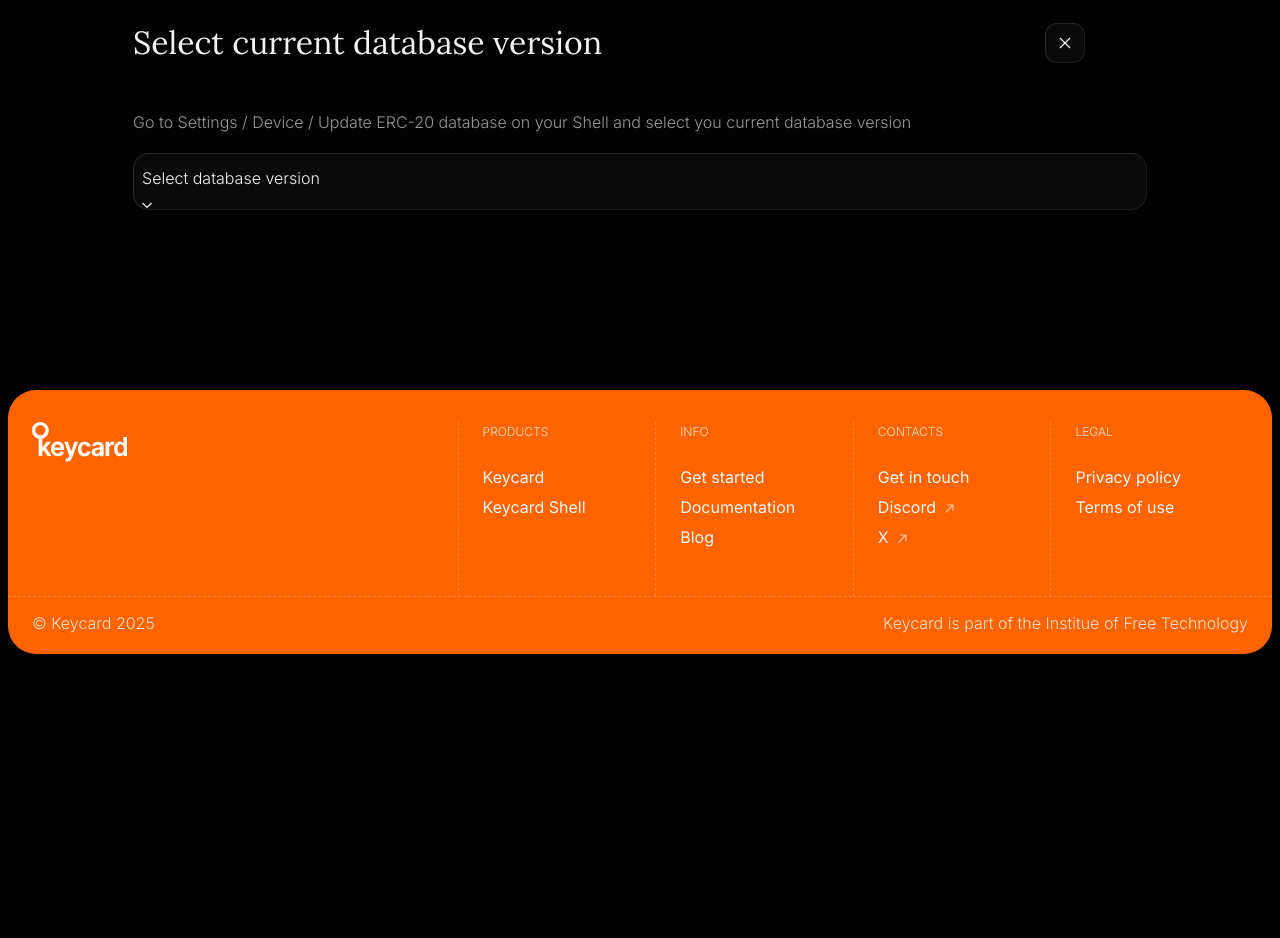
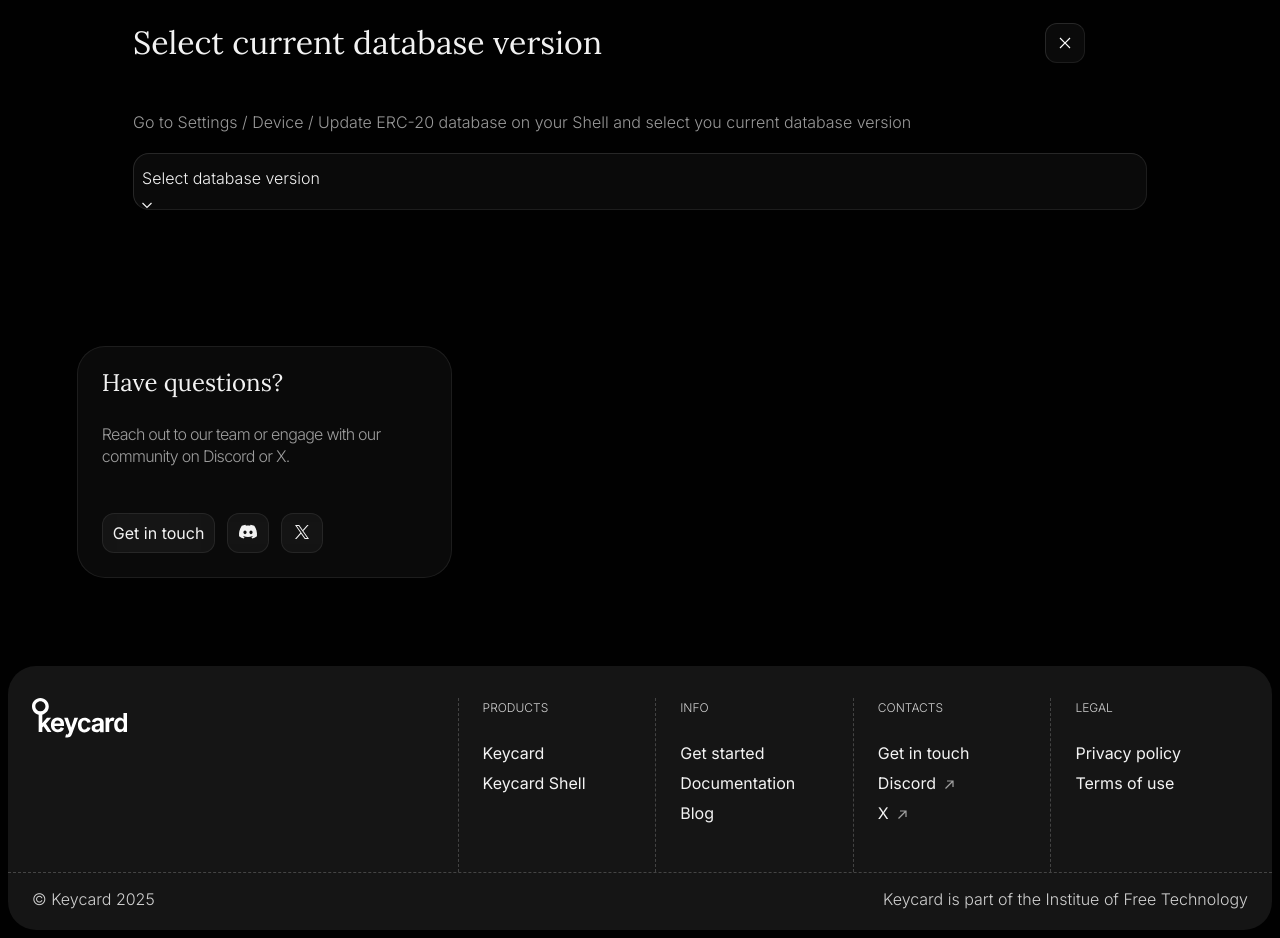
Before and after one commit to keycard-tech/keycard-shell-webapp, a Django app: template templates/keycard_shell/db.html in a window 1280 px wide. Shown: the part 137-1075 px from the top of the page. Before the commit the page ends 791 px from the top, so only its background shows below. Run offline with Django 5.2, Linux system fonts and the light colour scheme; the template is opened without the code that fills it, so the values that code supplies are empty.

Commit message:
updated ui

```diff
--- a/static/keycard_shell/css/style.css
+++ b/static/keycard_shell/css/style.css
@@ -229,6 +229,7 @@ body {
   line-height: 1.3em;
   font-weight: var(--text-font-weight);
   box-sizing: border-box;
+  overflow: auto;
 }
 
 .keycard-shell__main-container {
@@ -417,7 +419,7 @@ body {
 }
 
 .kpro__web_footer {
-    background-color: var(--orange);
+    background-color: var(--white-8);
     width: 100%;
     height: 100%;
     border-radius: var(--container-border-radius);
@@ -527,7 +529,7 @@ body {
     width: 100%;
     padding: 0 6%;
     margin-top: 136px;
-    margin-bottom: 100px;
+    margin-bottom: 80px;
     box-sizing: border-box;
     display: flex;
     flex-direction: column;
@@ -865,6 +867,10 @@ body {
 
 /* Bottom content */
 
+.keycard_shell__bottom {
+    width: 100%;
+}
+
 .keycard_shell__bottom-content-container {
     width: 100%;
     display: flex;
@@ -874,6 +880,8 @@ body {
 }
 
 .keycard_shell__bottom-menu-part {
+    flex-grow: 0;
+    flex-basis: 33.33%;
     max-width: 33.33%;
     min-height: 190px;
     padding: 20px 24px 24px 24px;
--- a/templates/keycard_shell/base.html
+++ b/templates/keycard_shell/base.html
@@ -21,6 +21,9 @@
         <div class="keycard_shell__content-container">
             {% block content %}
             {% endblock %}
+            {% block bottom_links %}
+                {% include './bottom_links.html' %}
+            {% endblock %}
         </div>
         {% block footer %}
             {% include './footer.html' %}
--- /dev/null
+++ b/templates/keycard_shell/bottom_links.html
@@ -0,0 +1,95 @@
+{% load static %}
+<div class="keycard_shell__bottom">
+    <div class="keycard_shell__bottom-heading-container keycard_shell__display-none" id="bottom-heading">
+        <div class="keycard_shell__bottom-heading">
+            <h2 class="keycard_shell__h2" id="verify-result-header">What's next?</h2>
+        </div>
+        <div class="keycard_shell__bottom-prompt-container">
+            <span class="keycard_shell__bottom-prompt">Keep your Shell secure and up-to-date and join our community</span>
+        </div>
+    </div>
+    <div class="keycard_shell__bottom-content-container" id="bottom-content-container">
+        <div class="keycard_shell__bottom-menu-part">
+            <div class="keycard_shell__bottom-menu-header">
+                <h3 class="keycard_shell__h3">Have questions?</h3>
+            </div>
+            <div class="keycard_shell__bottom-menu-prompt">
+                <p class="keycard_shell__bottom-menu-prompt-text">Reach out to our team or engage with our community on Discord or X. <span class="keycard_shell__align-text"></span></p>
+            </div>
+            <div class="keycard_shell__help-links">
+                <ul class="keycard_shell__help-links-list">
+                    <li class="keycard_shell__help-links-list-el"><a href="mailto:support@keycard.tech" class="keycard_shell__help-link">Get in touch</a></li>
+                    <li class="keycard_shell__help-links-list-el"><a href="https://discord.com/invite/uJAXk7jFhZ" class="keycard_shell__help-link"><img src="{% static 'keycard_shell/img/discord.svg' %}" class="keycard_shell__help-link-img" alt="Discord"></a></li>
+                    <li class="keycard_shell__help-links-list-el"><a href="https://x.com/Keycard_" class="keycard_shell__help-link"><img src="{% static 'keycard_shell/img/twitter.svg' %}" class="keycard_shell__help-link-img" alt="Discord"></a></li>
+                </ul>
+            </div>
+        </div>
+        <div class="keycard_shell__bottom-menu-part keycard_shell__steps keycard_shell__display-none" id="verify">
+            <div class="keycard_shell__bottom-menu-header">
+                <h3 class="keycard_shell__h3">Verify authenticity of Shell</h3>
+            </div>
+            <div class="keycard_shell__bottom-menu-prompt">
+                <p class="keycard_shell__bottom-menu-prompt-text">Ensure your Shell is authentic and check its verification history.</p>
+            </div>
+            <div class="keycard_shell__update-links">
+                <div class="keycard_shell__update-links-list">
+                    <span class="keycard_shell__update-links-el">
+                        <a href="{% url 'device:verify-index' %}" id="verify-device-link" class="keycard_shell__update-link">
+                            <img src="{% static 'keycard_shell/img/verified.svg' %}" alt="Verify">
+                            <span>Verify authenticity</span>
+                        </a>
+                    </span>
+                </div>
+            </div>
+        </div>
+        <div class="keycard_shell__bottom-menu-part keycard_shell__steps keycard_shell__display-none" id="firmware">
+            <div class="keycard_shell__bottom-menu-header">
+                <h3 class="keycard_shell__h3">Upgrade firmware</h3>
+            </div>
+            <div class="keycard_shell__bottom-menu-prompt">
+                <p class="keycard_shell__bottom-menu-prompt-text">Get the latest features and security improvements by installing the newest firmware. Update to <span id="fw-update-version"></span></p>
+            </div>
+            <div class="keycard_shell__update-links">
+                <div class="keycard_shell__update-links-list">
+                    <span class="keycard_shell__update-links-el">
+                        <a href="{% url 'firmware:firmware-index' %}" id="update-db-usb-link" class="keycard_shell__update-link">
+                            <img src="{% static 'keycard_shell/img/firmware.svg' %}" alt="FW">
+                            <span>Update firmware</span>
+                        </a>
+                    </span>
+                    <span class="keycard_shell__update-links-el-no-bg">
+                        <a href="" id="update-db-qr-link" class="keycard_external-link">
+                            <span>Release notes</span>
+                            <img src="{% static 'keycard_shell/img/external.svg' %}" class="keycard_shell__help-link-img" alt="External">
+                        </a>
+                    </span>
+                </div>
+            </div>
+        </div>
+        <div class="keycard_shell__bottom-menu-part keycard_shell__steps keycard_shell__display-none" id="db">
+            <div class="keycard_shell__bottom-menu-header">
+                <h3 class="keycard_shell__h3">Update token database</h3>
+            </div>
+            <div class="keycard_shell__bottom-menu-prompt">
+                <p class="keycard_shell__bottom-menu-prompt-text">Keep your token list up to date so Shell can recognize new tokens in transactions. Update to <span id="db-update-version"></span></p>
+            </div>
+            <div class="keycard_shell__update-links">
+                <div class="keycard_shell__update-links-list">
+                    <span class="keycard_shell__update-links-el">
+                        <a href="" id="update-db-usb-link" class="keycard_shell__update-link">
+                            <img src="{% static 'keycard_shell/img/keycard-pro.svg' %}" alt="Shell">
+                            <span>Connect device</span>
+                        </a>
+                    </span>
+                    <span class="keycard_shell__update-links-el-no-bg">or</span>
+                    <span class="keycard_shell__update-links-el">
+                        <a href="" id="update-db-qr-link" class="keycard_shell__update-link">
+                            <img src="{% static 'keycard_shell/img/qr-code.svg' %}" class="keycard_shell__help-link-img" alt="QR">
+                            <span>Scan QR</span>
+                        </a>
+                    </span>
+                </div>
+            </div>
+        </div>
+    </div>
+</div>
--- a/templates/keycard_shell/menu.html
+++ b/templates/keycard_shell/menu.html
@@ -2,7 +2,7 @@
 {% block banner %}
     {% include './banner.html' %}
 {% endblock %}
-<div class="kpro_web__menu-container" id="kpro_web__menu-container">
+<header class="kpro_web__menu-container" id="kpro_web__menu-container">
     <div class="keycard_shell__logo-container">
        <a href="https://keycard.tech"><img class="keycard_shell__logo" src="{% static 'keycard_shell/img/logo.svg' %}" alt="Logo"> </a>
     </div>
@@ -23,4 +23,4 @@
             <button class="kpro_web__menu-element-link kpro_web__menu-btn" id="kpro_web__menu-element-keycard-buy">Buy Keycard</button>
         </div>
     </div>
-</div>
+</header>
--- a/webpack.common.js
+++ b/webpack.common.js
@@ -6,7 +6,8 @@ module.exports = {
     token_db: './assets/javascript/token_db.ts',
     device: './assets/javascript/device.ts',
     firmware: './assets/javascript/firmware.ts',
-    menu: './assets/javascript/menu.ts'
+    menu: './assets/javascript/base.ts',
+
   },
   module: {
     rules: [
```
Also changed, not shown: other parts of static/keycard_shell/css/style.css (+18 -11 lines), assets/javascript/base.ts (added, +100 -0 lines), assets/javascript/device.ts (+0 -20 lines), assets/javascript/menu.ts (deleted, +0 -45 lines), templates/keycard_shell/device_verify.html (+0 -76 lines), static/keycard_shell/img/verified.svg (added).
